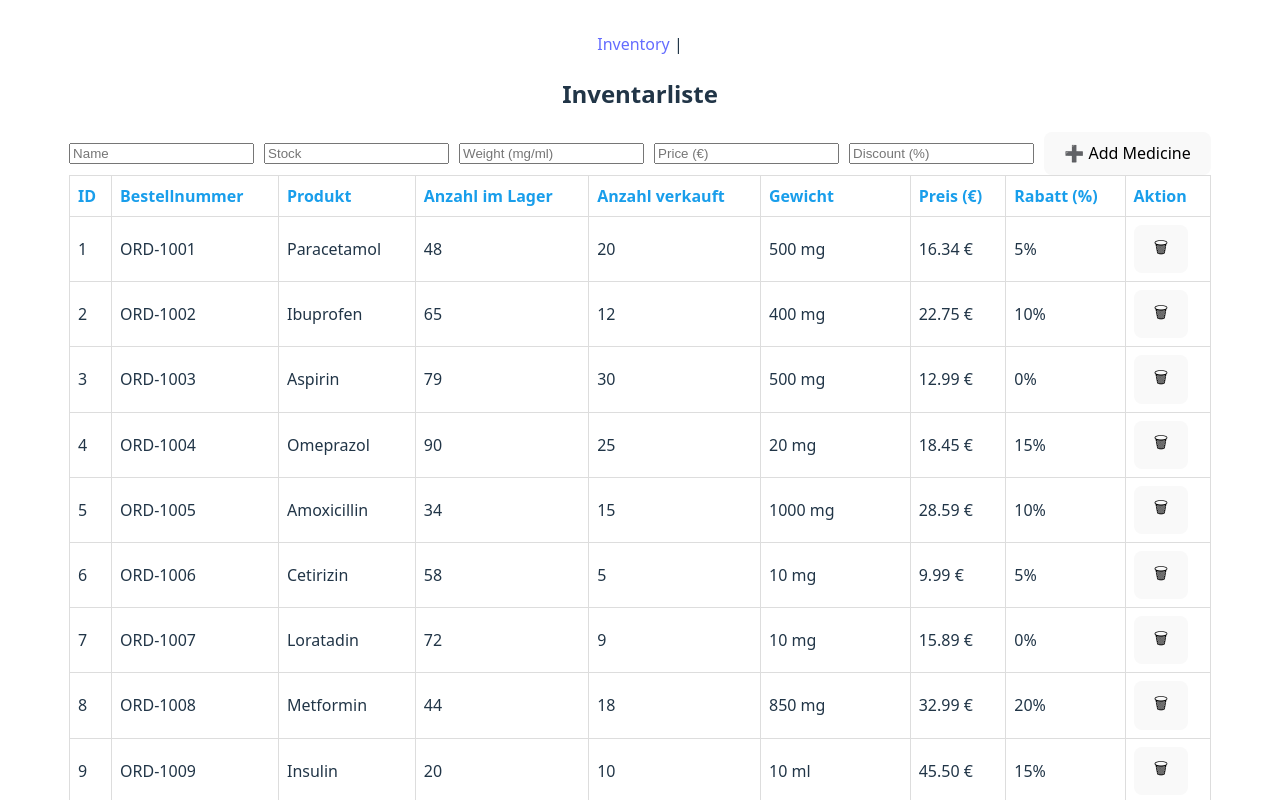
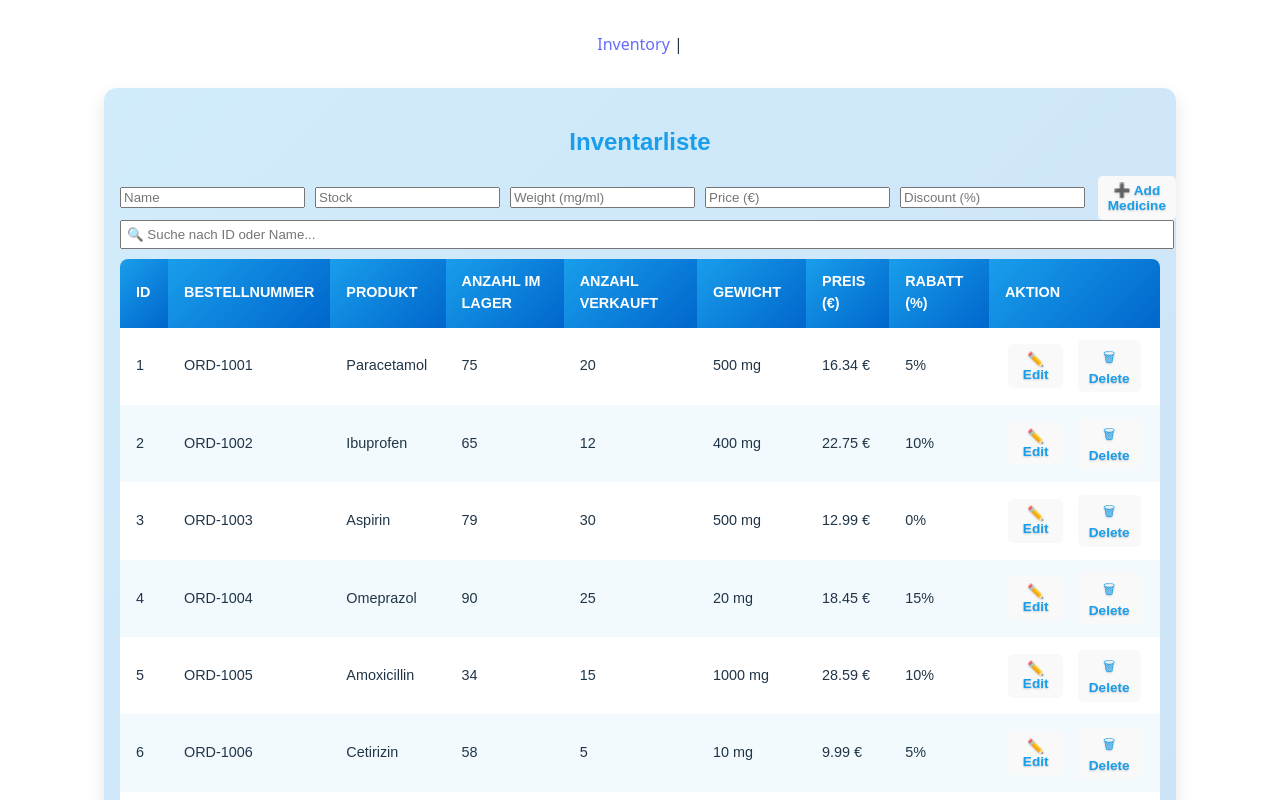
Before and after one commit to marti99-lab/react_lagersystem, a React (Vite) app: page /#/ in a window 1280 px wide. Shown: the top 800 px of the page. Built offline with nearby package versions, Linux system fonts and the light colour scheme; data requests are answered from the project's data file.

Commit message:
Medikamente bearbeiten & Suche + verbessertes styling

```diff
--- a/db.json
+++ b/db.json
@@ -1,17 +1,17 @@
 {
   "inventory": [
     {
-      "id": 1,
+      "id": "1",
       "orderNumber": "ORD-1001",
       "name": "Paracetamol",
-      "stock": 48,
+      "stock": "75",
       "sold": 20,
       "weight": "500 mg",
       "price": 16.34,
       "discount": 5
     },
     {
-      "id": 2,
+      "id": "2",
       "orderNumber": "ORD-1002",
       "name": "Ibuprofen",
       "stock": 65,
@@ -21,7 +21,7 @@
       "discount": 10
     },
     {
-      "id": 3,
+      "id": "3",
       "orderNumber": "ORD-1003",
       "name": "Aspirin",
       "stock": 79,
@@ -31,7 +31,7 @@
       "discount": 0
     },
     {
-      "id": 4,
+      "id": "4",
       "orderNumber": "ORD-1004",
       "name": "Omeprazol",
       "stock": 90,
@@ -41,7 +41,7 @@
       "discount": 15
     },
     {
-      "id": 5,
+      "id": "5",
       "orderNumber": "ORD-1005",
       "name": "Amoxicillin",
       "stock": 34,
@@ -51,7 +51,7 @@
       "discount": 10
     },
     {
-      "id": 6,
+      "id": "6",
       "orderNumber": "ORD-1006",
       "name": "Cetirizin",
       "stock": 58,
@@ -61,7 +61,7 @@
       "discount": 5
     },
     {
-      "id": 7,
+      "id": "7",
       "orderNumber": "ORD-1007",
       "name": "Loratadin",
       "stock": 72,
@@ -71,7 +71,7 @@
       "discount": 0
     },
     {
-      "id": 8,
+      "id": "8",
       "orderNumber": "ORD-1008",
       "name": "Metformin",
       "stock": 44,
@@ -81,7 +81,7 @@
       "discount": 20
     },
     {
-      "id": 9,
+      "id": "9",
       "orderNumber": "ORD-1009",
       "name": "Insulin",
       "stock": 20,
@@ -91,7 +91,7 @@
       "discount": 15
     },
     {
-      "id": 10,
+      "id": "10",
       "orderNumber": "ORD-1010",
       "name": "Ciprofloxacin",
       "stock": 88,
@@ -101,7 +101,7 @@
       "discount": 5
     },
     {
-      "id": 11,
+      "id": "11",
       "orderNumber": "ORD-1011",
       "name": "Salbutamol",
       "stock": 30,
@@ -111,7 +111,7 @@
       "discount": 10
     },
     {
-      "id": 12,
+      "id": "12",
       "orderNumber": "ORD-1012",
       "name": "L-Thyroxin",
       "stock": 60,
@@ -121,7 +121,7 @@
       "discount": 5
     },
     {
-      "id": 13,
+      "id": "13",
       "orderNumber": "ORD-1013",
       "name": "Prednisolon",
       "stock": 40,
@@ -131,7 +131,7 @@
       "discount": 10
     },
     {
-      "id": 14,
+      "id": "14",
       "orderNumber": "ORD-1014",
       "name": "Metoprolol",
       "stock": 55,
@@ -141,7 +141,7 @@
       "discount": 15
     },
     {
-      "id": 15,
+      "id": "15",
       "orderNumber": "ORD-1015",
       "name": "Furosemid",
       "stock": 47,
--- a/src/components/NewMedicineForm.tsx
+++ b/src/components/NewMedicineForm.tsx
@@ -1,4 +1,5 @@
 import { useState } from "react";
+import "../pages/Inventory.css";
 
 const NewMedicineForm = ({ onAdd, items }) => {
   const getNextId = () => {
--- a/src/pages/Inventory.css
+++ b/src/pages/Inventory.css
@@ -1,14 +1,104 @@
+.inventory {
+  font-family: Arial, sans-serif;
+  width: 100%;
+  max-width: 65rem;
+  margin: 2rem auto;
+  padding: 1rem;
+  background: linear-gradient(135deg, rgba(25, 158, 235, 0.2), rgba(0, 102, 204, 0.2));
+  border-radius: 0.8rem;
+  box-shadow: 0 0.5rem 1.2rem rgba(0, 0, 0, 0.1);
+  overflow: hidden;
+}
+
+.inventory h2 {
+  text-align: center;
+  color: rgb(25, 158, 235);
+  margin-bottom: 1rem;
+  font-size: 1.5rem;
+}
+
 .inventory table {
   width: 100%;
   border-collapse: collapse;
+  border-radius: 0.5rem;
+  overflow: hidden;
+  background: white;
 }
 
 .inventory th, .inventory td {
-    border: 1px solid #ddd;
-    padding: 8px;
+  padding: 0.8rem 1rem;
   text-align: left;
+  font-size: 0.9rem;
 }
 
 .inventory th {
+  background: linear-gradient(135deg, rgb(25, 158, 235), rgb(0, 102, 204));
+  color: white;
+  font-weight: bold;
+  text-transform: uppercase;
+}
+
+.inventory tbody tr:nth-child(even) {
+  background: rgba(25, 158, 235, 0.05);
+}
+
+.inventory tbody tr:hover {
+  background: rgba(25, 158, 235, 0.15);
+}
+
+.inventory td:last-child {
+  display: flex;
+  align-items: center;
+  justify-content: center;
+  gap: 0.5rem;
+  flex-wrap: nowrap;
+}
+
+.inventory button {
+  padding: 0.4rem 0.6rem;
+  font-size: 0.85rem;
+  font-weight: bold;
+  border: none;
+  cursor: pointer;
+  border-radius: 0.3rem;
+  transition: all 0.2s ease-in-out;
+  margin: 0 0.2rem;
+  display: flex;
+  align-items: center;
+  gap: 0.3rem;
+  justify-content: center;
   color: rgb(25, 158, 235);
+  text-shadow: 0px 1px 2px rgba(0, 0, 0, 0.2);
 }
+
+.inventory .edit-btn {
+  background: linear-gradient(135deg, #2196F3, #1976D2);
+}
+
+.inventory .delete-btn {
+  background: linear-gradient(135deg, #E53935, #C62828);
+}
+
+.inventory .save-btn {
+  background: linear-gradient(135deg, #4CAF50, #388E3C);
+}
+
+.inventory .cancel-btn {
+  background: linear-gradient(135deg, #757575, #616161);
+}
+
+.inventory .add-btn {
+  background: linear-gradient(135deg, #FFC107, #FF9800);
+  color: black;
+  font-weight: bold;
+}
+
+.inventory button:hover {
+  filter: brightness(1.1);
+}
+
+.inventory button svg {
+  width: 1rem;
+  height: 1rem;
+  fill: white;
+}
--- a/src/pages/Inventory.tsx
+++ b/src/pages/Inventory.tsx
@@ -15,6 +15,9 @@ type InventoryItem = {
 
 const Inventory = () => {
   const [items, setItems] = useState<InventoryItem[]>([]);
+  const [editingId, setEditingId] = useState<string | null>(null);
+  const [editValues, setEditValues] = useState<Partial<InventoryItem>>({});
+  const [searchTerm, setSearchTerm] = useState("");
 
   useEffect(() => {
     fetch("http://localhost:5000/inventory")
@@ -50,11 +53,51 @@ const Inventory = () => {
       .then(() => setItems(items.filter((item) => item.id !== id)));
   };
 
+  const startEdit = (item: InventoryItem) => {
+    setEditingId(item.id);
+    setEditValues(item);
+  };
+
+  const handleEditChange = (e) => {
+    setEditValues({ ...editValues, [e.target.name]: e.target.value });
+  };
+
+  const saveEdit = (id: string) => {
+    fetch(`http://localhost:5000/inventory/${id}`, {
+      method: "PATCH",
+      headers: { "Content-Type": "application/json" },
+      body: JSON.stringify(editValues),
+    })
+      .then((response) => response.json())
+      .then((updatedItem) => {
+        setItems(items.map((item) => (item.id === id ? updatedItem : item)));
+        setEditingId(null);
+      });
+  };
+
+  // 🔍 **Filtering logic (Search Function)**
+  const filteredItems = items.filter(
+    (item) =>
+      item.name.toLowerCase().includes(searchTerm.toLowerCase()) || item.id.includes(searchTerm)
+  );
 
   return (
     <div className="inventory">
       <h2>Inventarliste</h2>
+
+      {/* Medicine Form */}
       <NewMedicineForm onAdd={addItem} items={items} />
+
+      {/* 🔍 Search Bar */}
+      <input
+        type="text"
+        placeholder="🔍 Suche nach ID oder Name..."
+        value={searchTerm}
+        onChange={(e) => setSearchTerm(e.target.value)}
+        style={{ marginBottom: "10px", padding: "5px", width: "100%" }}
+      />
+
+      {/* Inventory Table */}
       <table>
         <thead>
           <tr>
@@ -70,19 +113,63 @@ const Inventory = () => {
           </tr>
         </thead>
         <tbody>
-          {items.length > 0 ? (
-            items.map((item) => (
+          {filteredItems.length > 0 ? (
+            filteredItems.map((item) => (
               <tr key={item.id}>
                 <td>{item.id}</td>
                 <td>{item.orderNumber}</td>
                 <td>{item.name}</td>
-                <td>{item.stock}</td>
+                <td>
+                  {editingId === item.id ? (
+                    <input
+                      type="number"
+                      name="stock"
+                      value={editValues.stock || ""}
+                      onChange={handleEditChange}
+                    />
+                  ) : (
+                    item.stock
+                  )}
+                </td>
                 <td>{item.sold}</td>
                 <td>{item.weight}</td>
-                <td>{Number(item.price).toFixed(2)} €</td>
-                <td>{item.discount}%</td>
                 <td>
-                  <button onClick={() => deleteItem(item.id)}>🗑</button>
+                  {editingId === item.id ? (
+                    <input
+                      type="number"
+                      name="price"
+                      step="0.01"
+                      value={editValues.price || ""}
+                      onChange={handleEditChange}
+                    />
+                  ) : (
+                    `${Number(item.price).toFixed(2)} €`
+                  )}
+                </td>
+                <td>
+                  {editingId === item.id ? (
+                    <input
+                      type="number"
+                      name="discount"
+                      value={editValues.discount || ""}
+                      onChange={handleEditChange}
+                    />
+                  ) : (
+                    `${item.discount}%`
+                  )}
+                </td>
+                <td>
+                  {editingId === item.id ? (
+                    <>
+                      <button onClick={() => saveEdit(item.id)}>💾 Save</button>
+                      <button onClick={() => setEditingId(null)}>❌ Cancel</button>
+                    </>
+                  ) : (
+                    <>
+                      <button onClick={() => startEdit(item)}>✏️ Edit</button>
+                      <button onClick={() => deleteItem(item.id)}>🗑 Delete</button>
+                    </>
+                  )}
                 </td>
               </tr>
             ))
@@ -95,7 +182,6 @@ const Inventory = () => {
       </table>
     </div>
   );
-
 };
 
 export default Inventory;
```
Also changed, not shown: 1 other file (tests, documents, lock files or other folders). Lines whose indentation alone changed are shown as unchanged.
